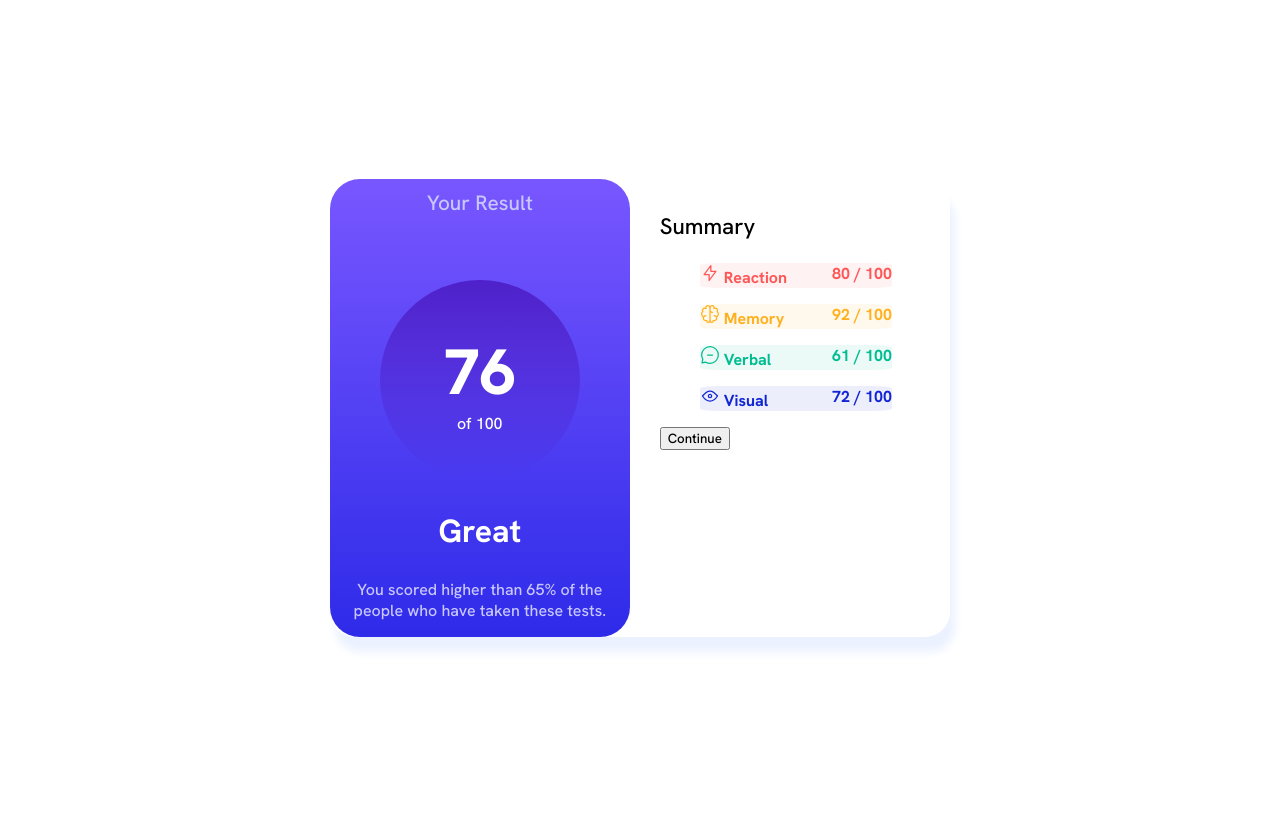
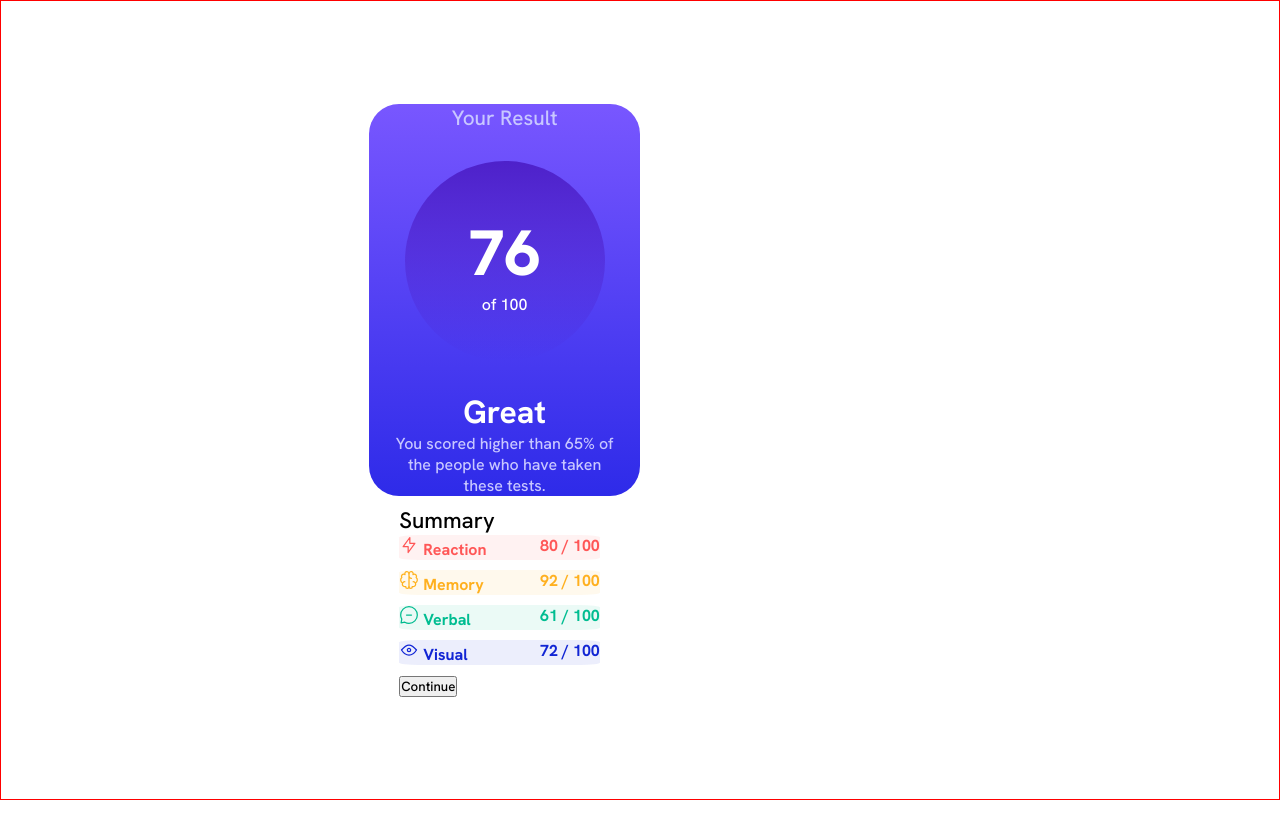
Before and after one commit to SaeM843/Results-summar-component, a plain HTML site: page index.html in a window 1280 px wide. Drawn offline with Linux system fonts and the light colour scheme.

Commit message:
changed HTML structure

```diff
--- a/index.html
+++ b/index.html
@@ -19,8 +19,8 @@
   </style>
 </head>
 <body>
-  <main class="container">
-    <div class="wrap">
+  <main>
+    <div class="container">
       <section class="card-result">
           <p class="result-title">Your Result</p>
 
--- a/style.css
+++ b/style.css
@@ -24,6 +24,12 @@
     font-family: "Hanken Grotesk", sans-serif;
     /* font-size: 18px;
     border: 1px solid black; */
+    margin: 0;
+    padding: 0;
+}
+
+body {
+
 }
 
 main {
@@ -32,6 +38,8 @@ main {
     background: white;
     justify-content: center;
     align-items: center;
+    padding: 1rem;
+    border: 1px solid red;
 }
 
 .wrap {
@@ -116,6 +124,7 @@ ul {
 li {
     width: 80%;
     border-radius: 10%;
+    margin-bottom: 10px;
 }
 
 li p {
```
